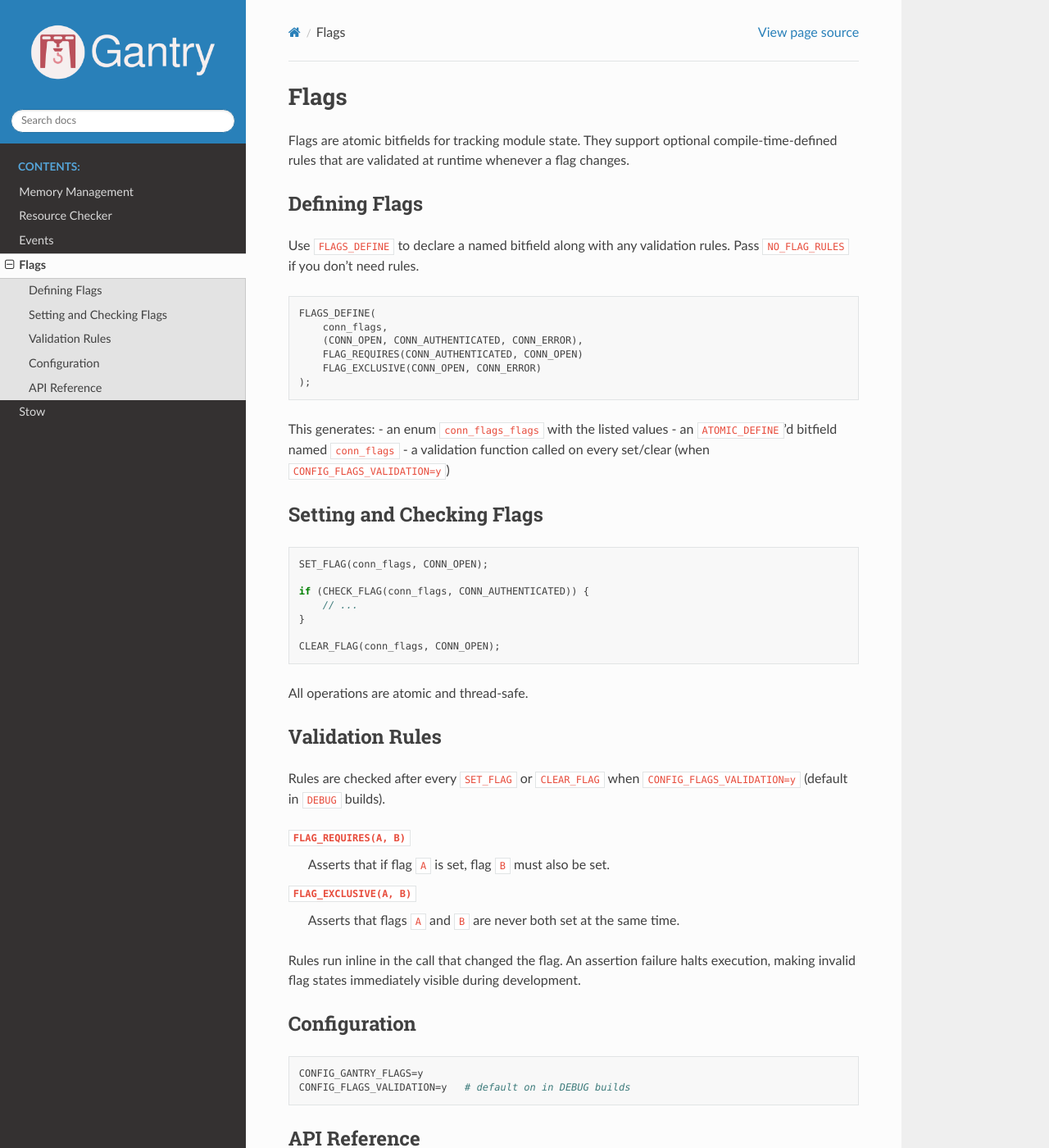
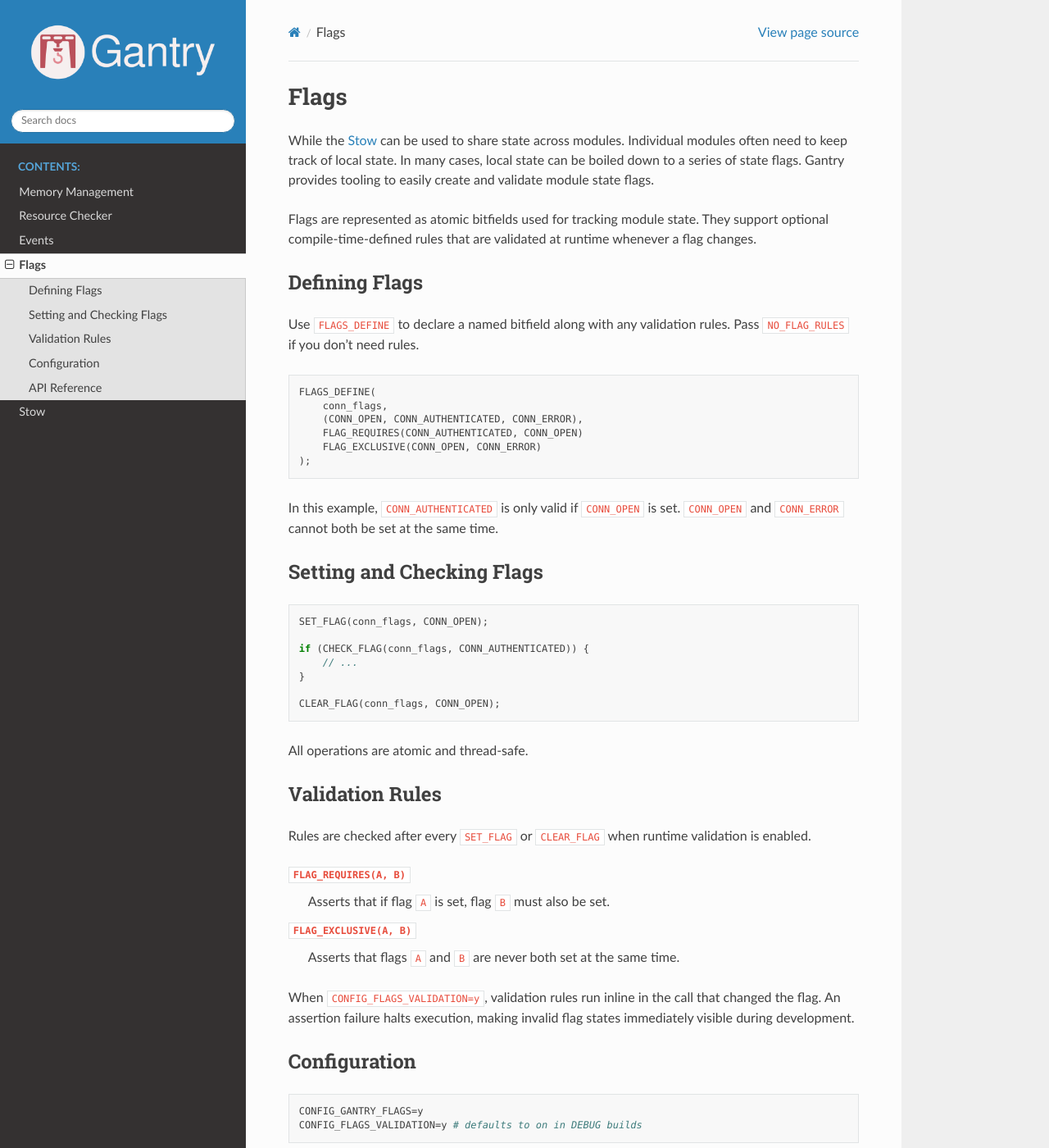
Before and after one commit to Demizo/Gantry, a Sphinx documentation site: the page built from docs/source/flags/index.rst, in a window 1280 px wide and 1400 px high. Shown: the whole window at 82% size. Built offline with Sphinx 7.4.7 and the Read the Docs theme 3.1.0, drawn with Linux system fonts in a browser that asks for light colours.

Commit message:
feat: flag docs

```diff
--- a/docs/source/events/index.rst
+++ b/docs/source/events/index.rst
@@ -7,7 +7,7 @@ Overview
 
 Events are the primary way modules communicate. Each event has a universal structure with a type field, so any module can inspect any event without knowing its origin.
 
-The payload of an event is a :any:`buffer_t` of arbitrary size. The structure of the buffer data is defined by the event type. Gantry comes with built in events, but applications and other modules are free to defined additional event types, see :ref:`define-event`.
+The payload of an event is a :any:`buffer_t` of arbitrary size. The structure of the buffer data is defined by the event type. Gantry comes with built-in events, but applications and other modules are free to defined additional event types, see :ref:`define-event`.
 
 Usage
 =====
--- a/docs/source/flags/index.rst
+++ b/docs/source/flags/index.rst
@@ -1,7 +1,9 @@
 Flags
 =====
 
-Flags are atomic bitfields for tracking module state. They support optional compile-time-defined rules that are validated at runtime whenever a flag changes.
+While the :doc:`Stow </stow/index>` can be used to share state across modules. Individual modules often need to keep track of local state. In many cases, local state can be boiled down to a series of state flags. Gantry provides tooling to easily create and validate module state flags.
+
+Flags are represented as atomic bitfields used for tracking module state. They support optional compile-time-defined rules that are validated at runtime whenever a flag changes.
 
 Defining Flags
 --------------
@@ -17,10 +19,7 @@ Use ``FLAGS_DEFINE`` to declare a named bitfield along with any validation rules
        FLAG_EXCLUSIVE(CONN_OPEN, CONN_ERROR)
    );
 
-This generates:
-- an enum ``conn_flags_flags`` with the listed values
-- an ``ATOMIC_DEFINE``'d bitfield named ``conn_flags``
-- a validation function called on every set/clear (when ``CONFIG_FLAGS_VALIDATION=y``)
+In this example, ``CONN_AUTHENTICATED`` is only valid if ``CONN_OPEN`` is set. ``CONN_OPEN`` and ``CONN_ERROR`` cannot both be set at the same time.
 
 Setting and Checking Flags
 --------------------------
@@ -40,7 +39,7 @@ All operations are atomic and thread-safe.
 Validation Rules
 ----------------
 
-Rules are checked after every ``SET_FLAG`` or ``CLEAR_FLAG`` when ``CONFIG_FLAGS_VALIDATION=y`` (default in ``DEBUG`` builds).
+Rules are checked after every ``SET_FLAG`` or ``CLEAR_FLAG`` when runtime validation is enabled.
 
 ``FLAG_REQUIRES(A, B)``
    Asserts that if flag ``A`` is set, flag ``B`` must also be set.
@@ -56,7 +55,7 @@ Configuration
 .. code-block:: kconfig
 
    CONFIG_GANTRY_FLAGS=y
-   CONFIG_FLAGS_VALIDATION=y   # default on in DEBUG builds
+   CONFIG_FLAGS_VALIDATION=y # defaults to on in DEBUG builds
 
 API Reference
 -------------
```
Also changed, not shown: other parts of docs/source/flags/index.rst (+1 -1 lines).
